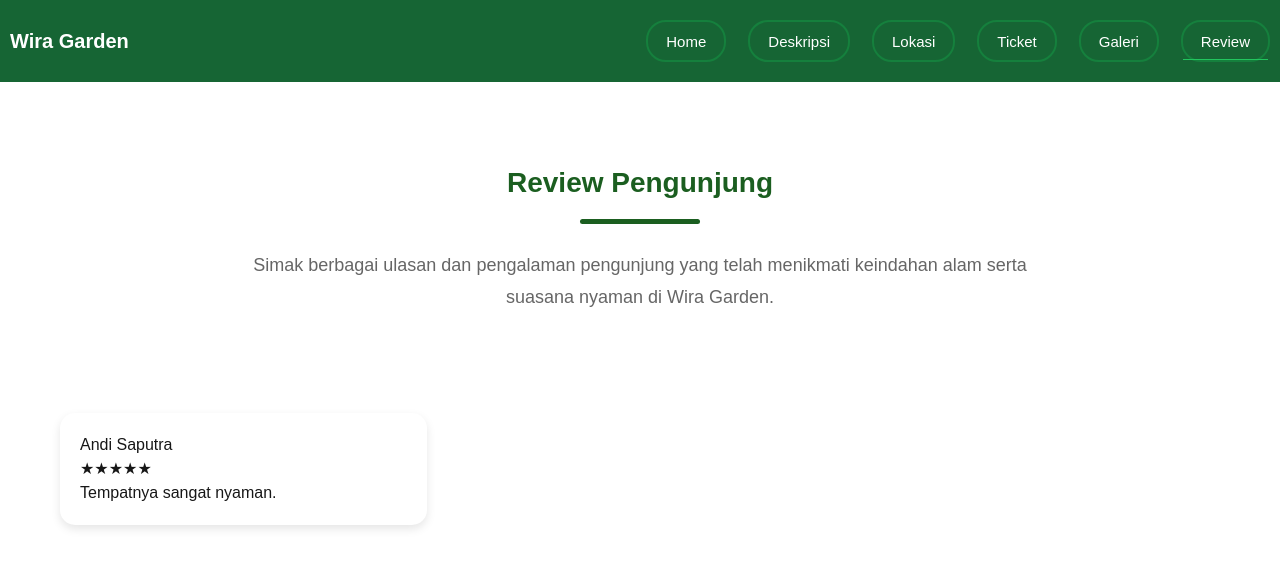
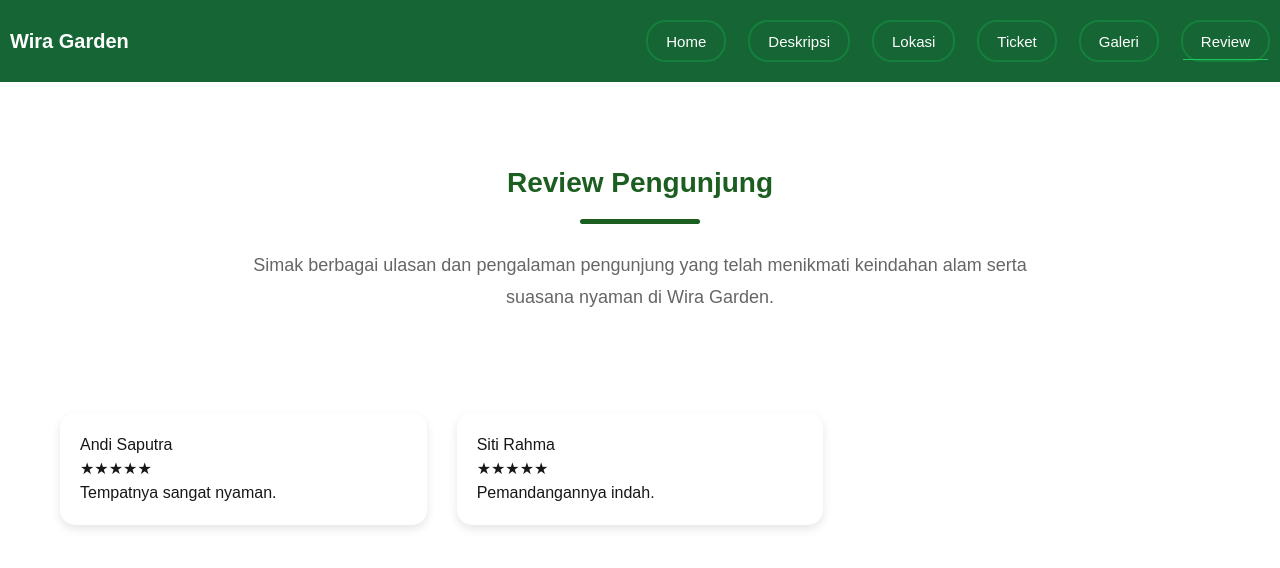
Before and after one commit to jovanakbarsetiodono-code/TI-WEB-24A-SIXTUPLE, a Next.js app in the folder my-app/: page /review in a window 1280 px wide. Shown: the top 568 px of the page. Built offline with nearby package versions, Linux system fonts and the light colour scheme.

Commit message:
Menambahkan kartu review kedua

```diff
--- a/my-app/app/review/page.tsx
+++ b/my-app/app/review/page.tsx
@@ -17,6 +17,12 @@ export default function ReviewPage() {
           <p>★★★★★</p>
           <p>Tempatnya sangat nyaman.</p>
         </div>
+        <div className={styles.reviewCard}>
+          <h3>Siti Rahma</h3>
+          <p>★★★★★</p>
+          <p>Pemandangannya indah.</p>
+        </div>
+
          </section>
     </main>
   );
```
